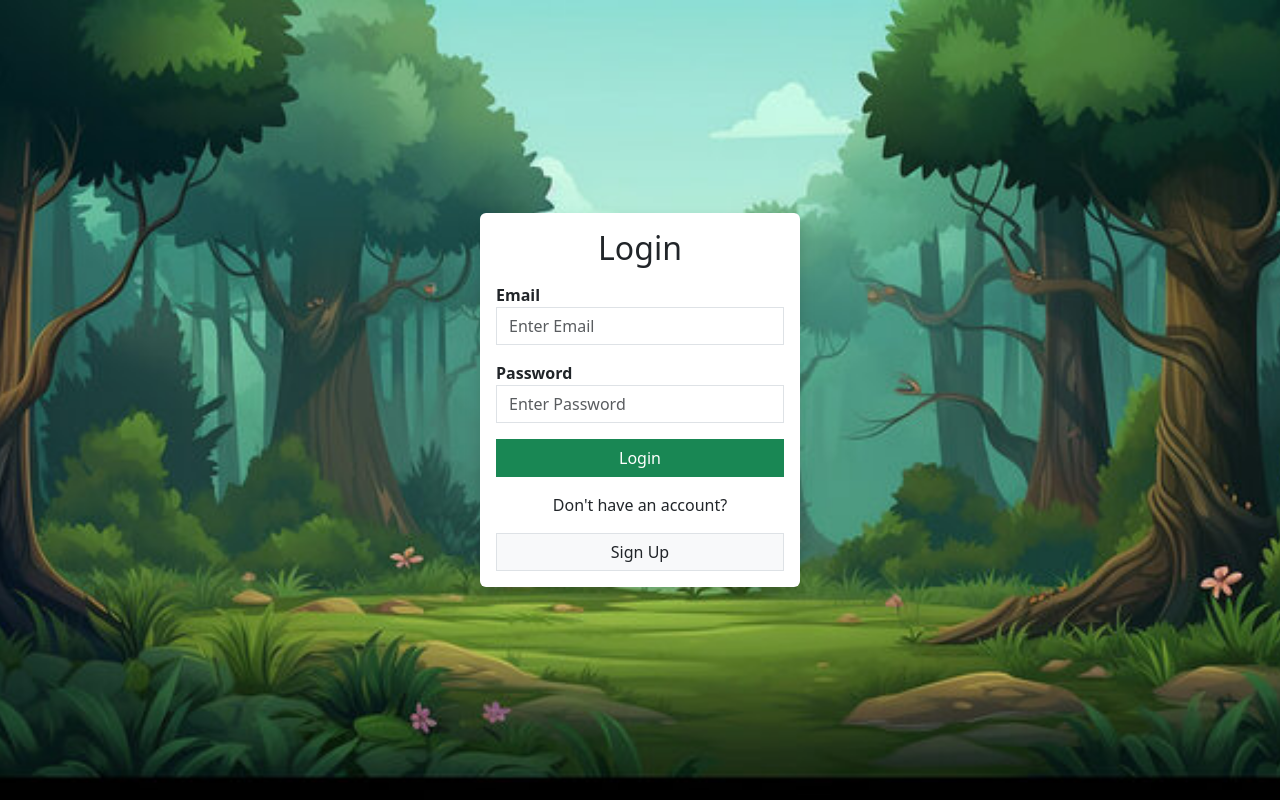
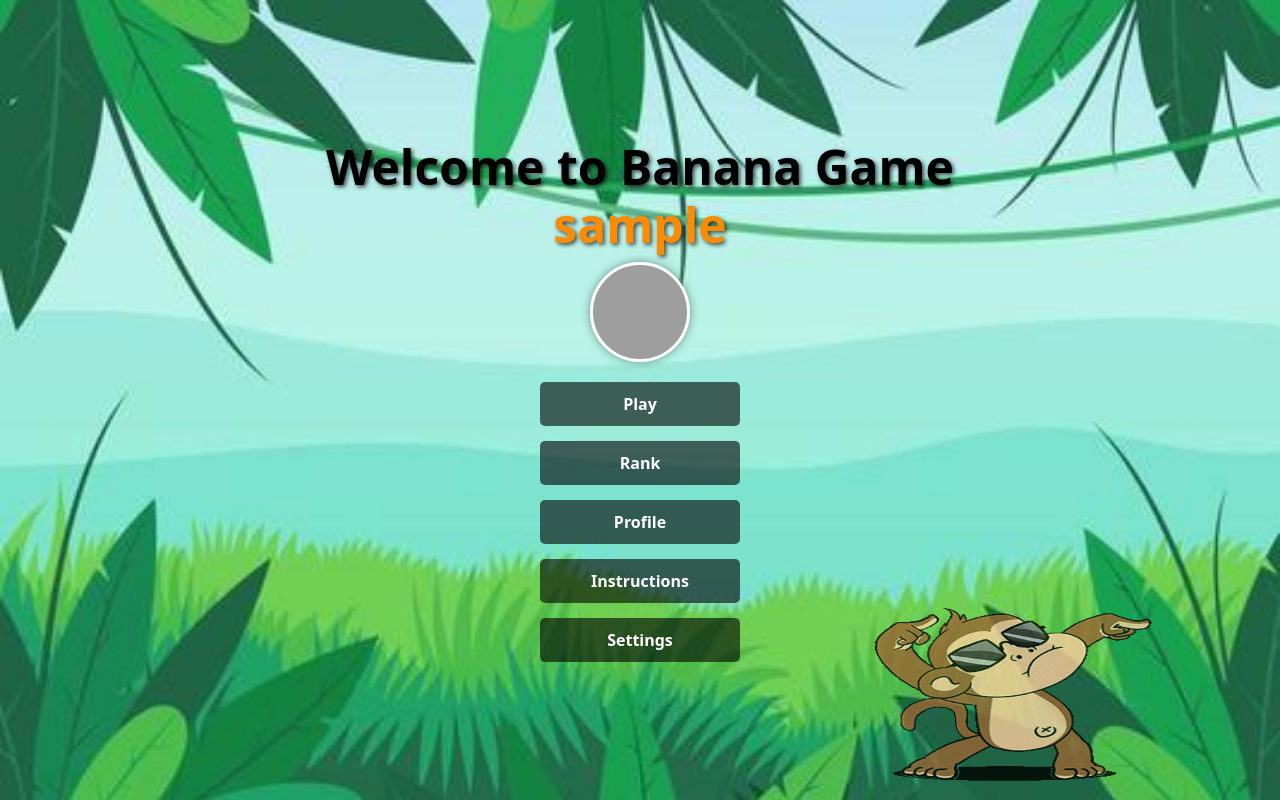
Before and after one commit to Eshika2/Banana-Game-Frontend, a React (Vite) app: page /home in a window 1280 px wide. Before the commit this address led to /login. Built offline with nearby package versions, Linux system fonts and the light colour scheme; sample sign-in values are in the browser's storage; grey boxes are pictures that could not be loaded.

Commit message:
Update Home

```diff
--- a/src/pages/Home.jsx
+++ b/src/pages/Home.jsx
@@ -1,28 +1,29 @@
 import React, { useEffect, useState } from 'react';
 import { useNavigate } from 'react-router-dom';
 
-const Home = () => {
+function Home() {
     const navigate = useNavigate();
-    const [player, setPlayer] = useState(null);
+
+    const [user_name, setUserName] = useState('');
 
     useEffect(() => {
-        const playerData = JSON.parse(localStorage.getItem('player'));
-        if (playerData) {
-            setPlayer(playerData);
+        const user_name = localStorage.getItem('user_name');
+
+        if (user_name) {
+            setUserName(user_name);
         } else {
-            navigate('/login'); // Redirect if not logged in
+            navigate('/login');
         }
-    }, [navigate]);
+    }, []
+    );
 
-    if (!player) {
+    if (!user_name) {
         return <div>Loading...</div>;
     }
 
-    // ✅ Use player avatar if available, else show default avatar
-    const avatarSrc =
-        player.avatar && player.avatar.trim() !== ""
-            ? player.avatar
-            : "/Images/Avatars/default_avatar.png"; // 👈 place your default image here
+    const avatarSrc = user_name.avatar && user_name.avatar.trim() !== ""
+            ? user_name.avatar
+            : "/Images/Avatars/default_avatar.png"; // default avatar here
 
     return (
         <div
@@ -50,10 +51,9 @@ const Home = () => {
             >
                 Welcome to Banana Game
                 <br />
-                <span style={{ color: 'darkorange' }}>{player.name}!</span>
+                <span style={{ color: 'darkorange' }}>{user_name}</span>
             </h1>
 
-            {/* Player Avatar */}
             <img
                 src={avatarSrc}
                 alt="Player Avatar"
@@ -67,7 +67,6 @@ const Home = () => {
                     boxShadow: '0 0 10px rgba(0,0,0,0.4)',
                 }}
                 onError={(e) => {
-                    // 👇 if the image fails to load (broken link)
                     e.target.src = '/Images/Background/av1.jpg';
                 }}
             />
--- a/src/pages/Login.jsx
+++ b/src/pages/Login.jsx
@@ -32,7 +32,7 @@ function Login() {
                     // console.log(response.data.output.token);
 
                     const user_name = response.data.output.user_name || email.split("@")[0];
-                    localStorage.setItem("username", user_name);
+                    localStorage.setItem("user_name", user_name);
 
                     navigate("/home");
                 }
```
